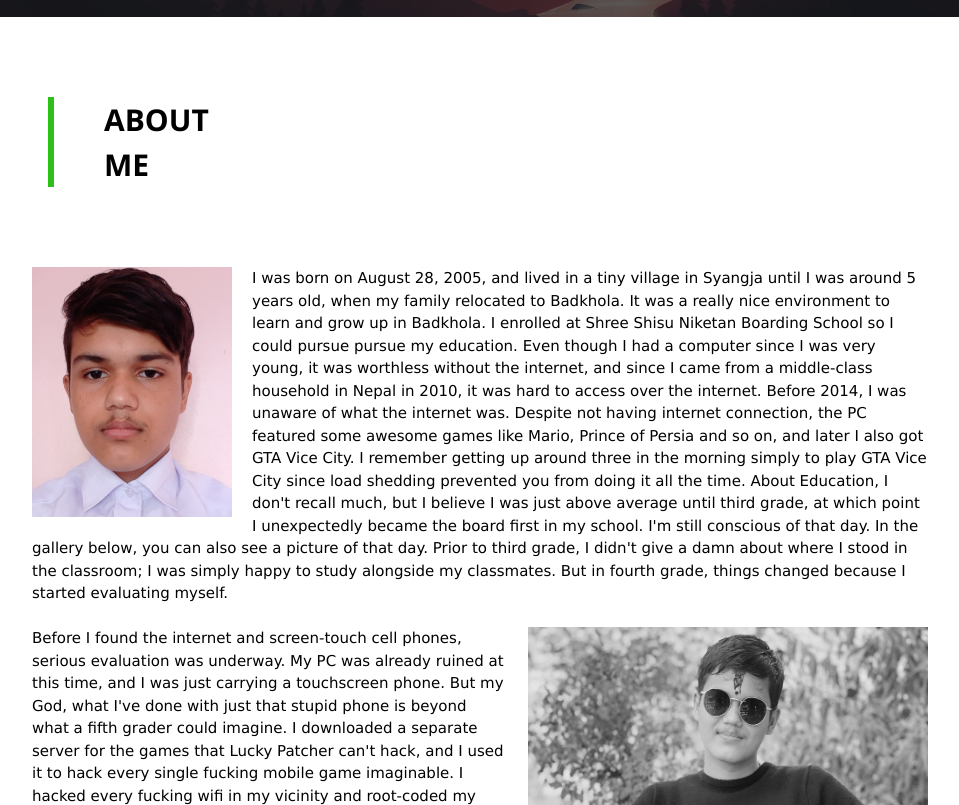
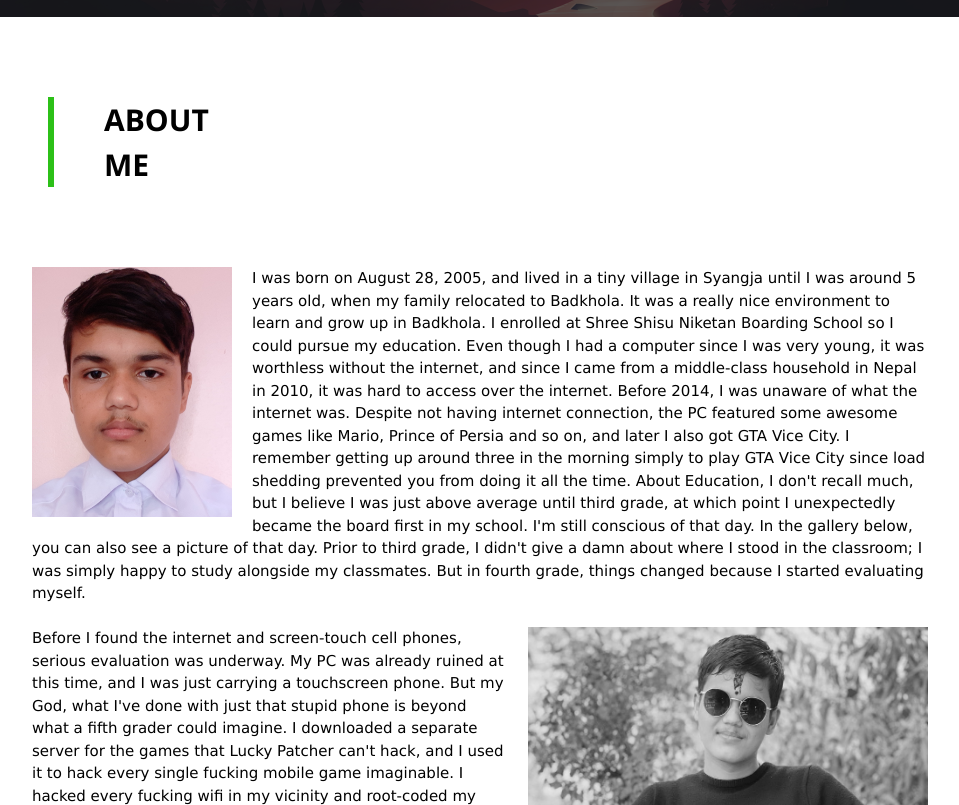
Before and after one commit to adi-yantrik/myWebsite, a plain HTML site: page index.html in a window 1280 px wide. Shown: the part 629-1434 px from the top of the page, without its empty margins (160-1119 px from the left). Drawn offline with nearby package versions, Linux system fonts and the light colour scheme.

Commit message:
Update index.html

```diff
--- a/index.html
+++ b/index.html
@@ -91,7 +91,7 @@
       <div class="site-wrap">
               <p> <img src="./img/sudippot.jpg" class="align-left slide-in sudip-pot"></p>
 
-        <p> I was born on August 28, 2005, and lived in a tiny village in Syangja until I was around 5 years old, when my family relocated to Badkhola. It was a really nice environment to learn and grow up in Badkhola. I enrolled at Shree Shisu Niketan Boarding School so I could pursue pursue my education. Even though I had a computer since I was very young, it was worthless without the internet, and since I came from a middle-class household in Nepal in 2010, it was hard to access over the internet. Before 2014, I was unaware of what the internet was. Despite not having internet connection, the PC featured some awesome games like Mario, Prince of Persia and so on, and later I also got GTA Vice City. I remember getting up around three in the morning simply to play GTA Vice City since load shedding prevented you from doing it all the time. About Education, I don't recall much, but I believe I was just above average until third grade, at which point I unexpectedly became the board first in my school. I'm still conscious of that day. In the gallery below, you can also see a picture of that day. Prior to third grade, I didn't give a damn about where I stood in the classroom; I was simply happy to study alongside my classmates. But in fourth grade, things changed because I started evaluating myself.</p><br>
+        <p> I was born on August 28, 2005, and lived in a tiny village in Syangja until I was around 5 years old, when my family relocated to Badkhola. It was a really nice environment to learn and grow up in Badkhola. I enrolled at Shree Shisu Niketan Boarding School so I could pursue my education. Even though I had a computer since I was very young, it was worthless without the internet, and since I came from a middle-class household in Nepal in 2010, it was hard to access over the internet. Before 2014, I was unaware of what the internet was. Despite not having internet connection, the PC featured some awesome games like Mario, Prince of Persia and so on, and later I also got GTA Vice City. I remember getting up around three in the morning simply to play GTA Vice City since load shedding prevented you from doing it all the time. About Education, I don't recall much, but I believe I was just above average until third grade, at which point I unexpectedly became the board first in my school. I'm still conscious of that day. In the gallery below, you can also see a picture of that day. Prior to third grade, I didn't give a damn about where I stood in the classroom; I was simply happy to study alongside my classmates. But in fourth grade, things changed because I started evaluating myself.</p><br>
 
         <img src="./img/sudip.jpg" class="align-right slide-in sudip-photo">
 
```
